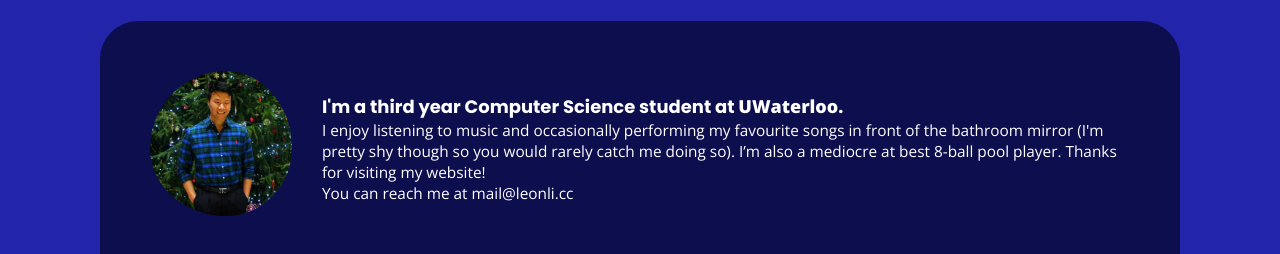
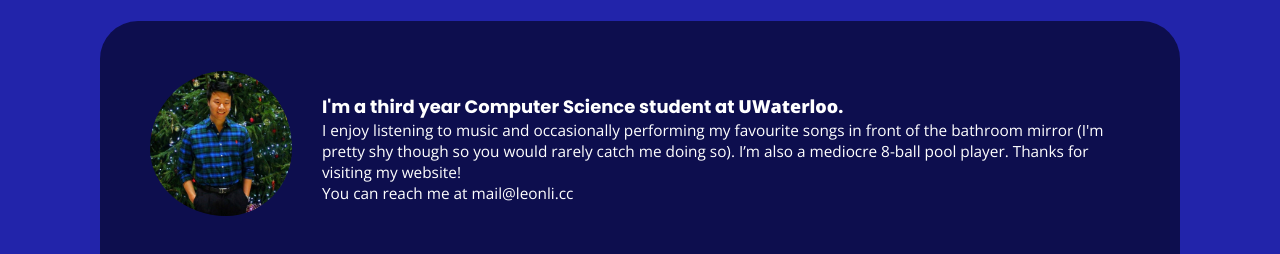
Before and after one commit to leon-li1/portfolioWebsite, a Next.js app: page / in a window 1280 px wide. Shown: the part 820-1074 px from the top of the page. Built offline with nearby package versions, Linux system fonts and the light colour scheme.

Commit message:
update bio

```diff
--- a/components/Bio.tsx
+++ b/components/Bio.tsx
@@ -15,9 +15,9 @@ export const Bio = () => (
       <p>
         I enjoy listening to music and occasionally performing my favourite
         songs in front of the bathroom mirror (I'm pretty shy though so you
-        would rarely catch me doing so). I’m also a mediocre at best 8-ball pool
-        player. Thanks for visiting my website! <br />
-        You can reach me at <a href="mailto:mail@leonli.cc">mail@leonli.cc</a>
+        would rarely catch me doing so). I’m also a mediocre 8-ball pool player.
+        Thanks for visiting my website! <br />
+        You can reach me at <a href="mailto:leonli.cc">mail@leonli.cc</a>
       </p>
     </TextContainer>
   </Container>
```
